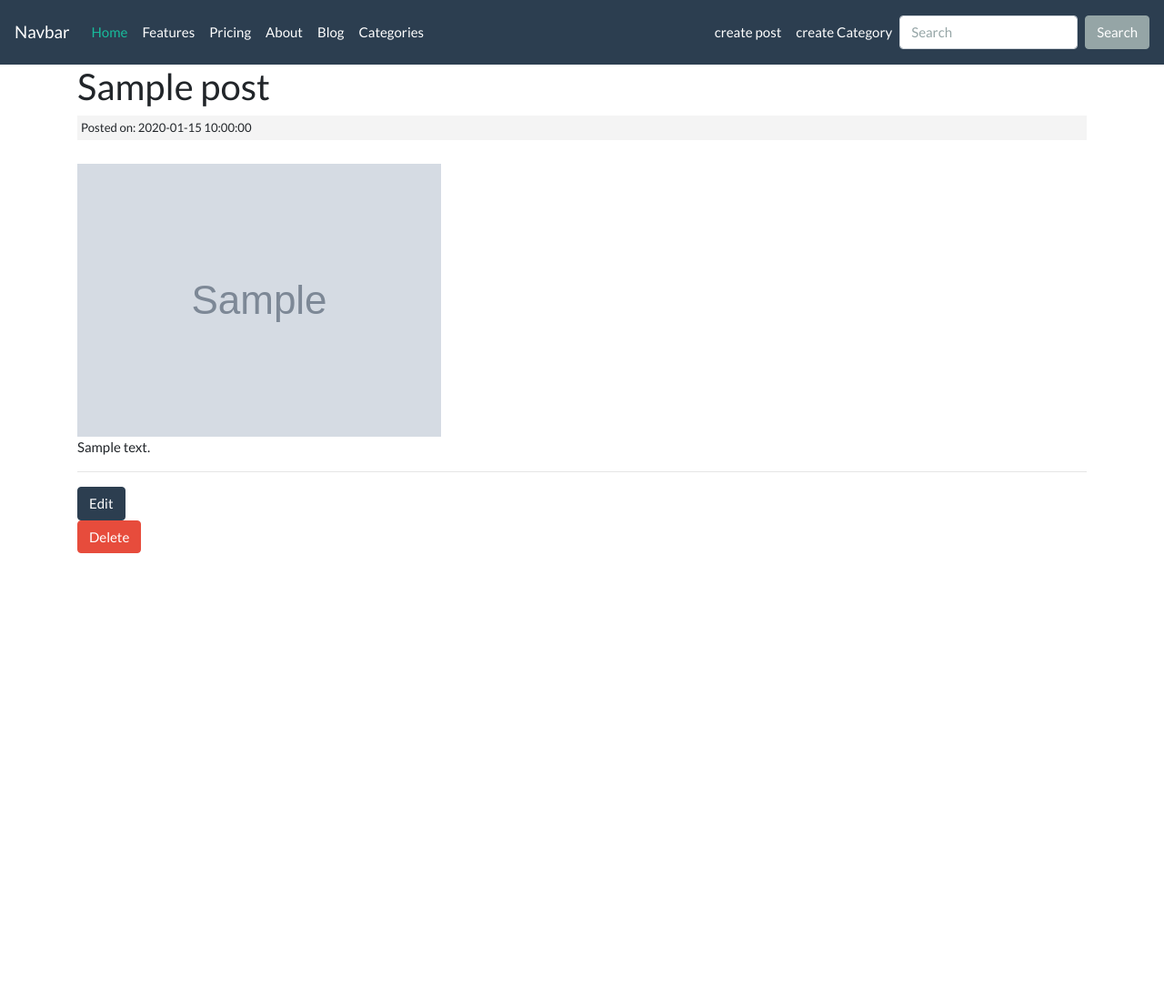
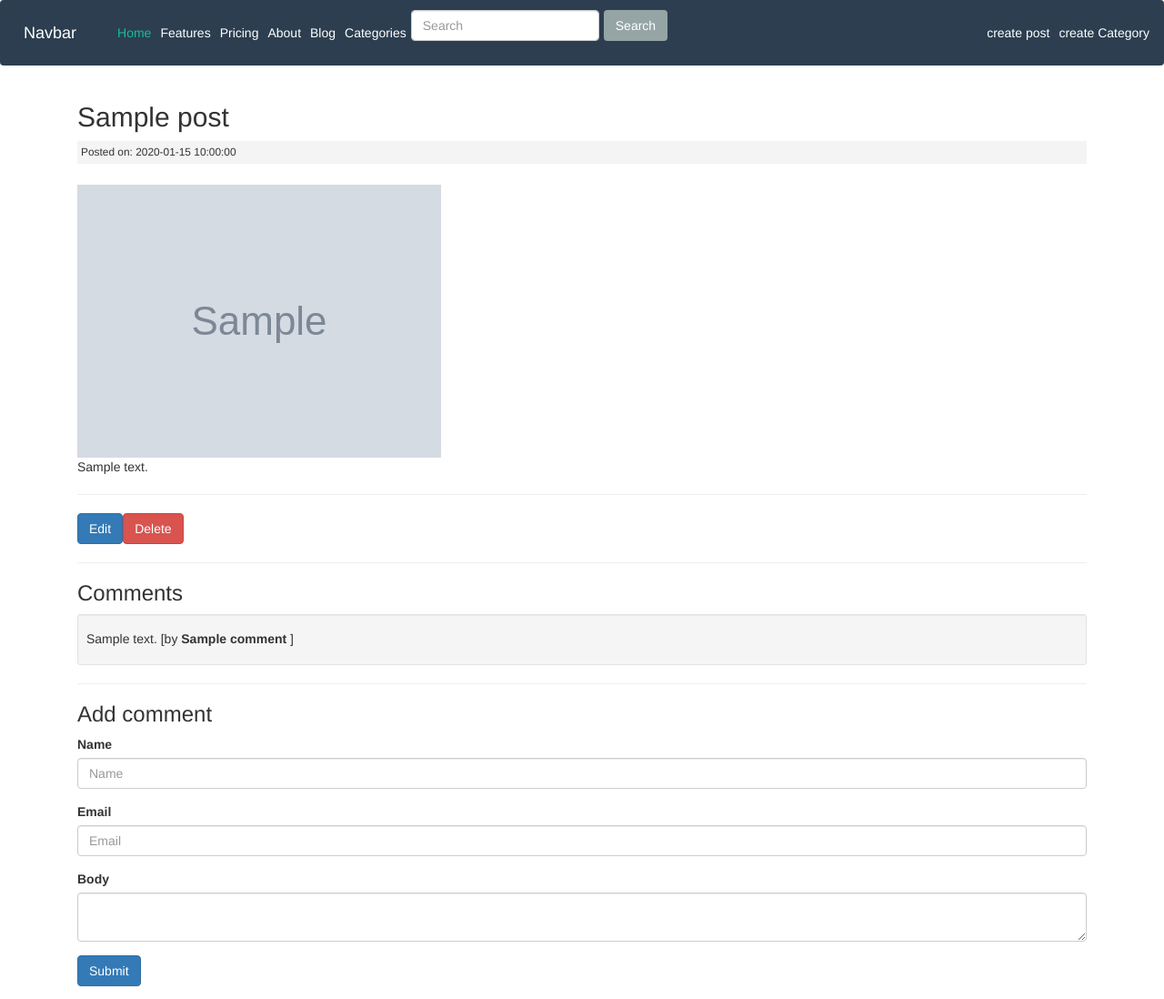
Before and after one commit to vbpawar/CodeIgniter, a CodeIgniter app: page /Code/index.php/posts/sample in a window 1280 px wide. Shown: the whole page at 91% size. Before the commit the page ends 608 px from the top, so only its background shows below. Run offline with CodeIgniter, Linux system fonts and the light colour scheme; tables that the repository leaves empty or names only in its code hold one stand-in row (values such as "Sample post"); grey boxes marked "Sample" are stand-in pictures; some libraries are stand-ins or nearby versions.

Commit message:
added blog

```diff
--- a/application/config/autoload.php
+++ b/application/config/autoload.php
@@ -132,4 +132,4 @@ $autoload['language'] = array();
 |
 |	$autoload['model'] = array('first_model' => 'first');
 */
-$autoload['model'] = array('post_model','category_model');
+$autoload['model'] = array('post_model','category_model','comment_model');
--- a/application/controllers/Posts.php
+++ b/application/controllers/Posts.php
@@ -10,6 +10,8 @@ class Posts extends CI_Controller{
     }
     public function view($slug=NULL){
         $data['post'] = $this->post_model->get_posts($slug);
+        $post_id = $data['post']['id'];
+        $data['comments'] = $this->comment_model->get_comments($post_id);
         if(empty($data['post'])){
             show_404();
         }
--- /dev/null
+++ b/application/models/Comment_model.php
@@ -0,0 +1,21 @@
+<?php
+class Comment_model extends CI_Model{
+    public function __construct()
+    {
+        $this->load->database();
+    }
+    public function create_comment($post_id){
+        $data = array(
+            'post_id' => $post_id,
+            'name' => $this->input->post('name'),
+            'email' => $this->input->post('email'),
+            'body' => $this->input->post('body')
+        );
+        return $this->db->insert('comments',$data);
+    }
+
+    public function get_comments($post_id){
+        $query = $this->db->get_where('comments',array('post_id'=>$post_id));
+        return $query->result_array();
+    }
+}
--- a/application/views/posts/index.php
+++ b/application/views/posts/index.php
@@ -3,7 +3,7 @@
   <h3><?php echo $post['title']; ?></h3>
   <div class="row">
     <div class="col-md-3">
-      <img class="post_thumb" src="http://localhost/Code/assets/images/posts/<?php echo $post['post_image']; ?>"/>
+      <img class="post_thumb" src="<?php echo base_url();?>assets/images/posts/<?php echo $post['post_image']; ?>"/>
     </div>
     <div class="col-md-9">
       <small class="post_date">Posted on: <?php echo $post['created_at']; ?>In <strong><?php echo $post['name']; ?></strong></small><br>
--- a/application/views/posts/view.php
+++ b/application/views/posts/view.php
@@ -1,13 +1,44 @@
 <h2>
-    <?php echo $post['title'];?>
+    <?php echo $post['title']; ?>
 </h2>
-<small class="post_date">Posted on: <?php echo $post['created_at'];?></small><br>
-<img  src="http://localhost/Code/assets/images/posts/<?php echo $post['post_image']; ?>"/>
+<small class="post_date">Posted on: <?php echo $post['created_at']; ?></small><br>
+<img class="img-responsive" src="<?php echo base_url();?>assets/images/posts/<?php echo $post['post_image']; ?>" />
 <div class="post-body">
-<?php echo $post['body'];?>
+    <?php echo $post['body']; ?>
 </div>
 <hr>
-<a href="<?php echo base_url();?>posts/edit/<?php echo $post['slug'];?>" class="btn btn-primary pull-left">Edit</a>
-<?php echo form_open('/posts/delete/'.$post['id']);?>
+<a href="<?php echo base_url(); ?>posts/edit/<?php echo $post['slug']; ?>" class="btn btn-primary pull-left">Edit</a>
+<?php echo form_open('/posts/delete/' . $post['id']); ?>
 <input type="submit" value="Delete" class="btn btn-danger">
 </form>
+<hr>
+<h3>Comments</h3>
+<?php if ($comments) : ?>
+    <?php foreach ($comments as $comment) : ?>
+    <div class="form-group">
+        <div class="well well-sm">
+            <h5><?php echo $comment['body']; ?> [by <strong><?php echo $comment['name']; ?></strong> ]</h5>
+        </div>
+</div>
+    <?php endforeach; ?>
+<?php else : ?>
+    <p>No Comments To Display</p>
+<?php endif; ?>
+<hr>
+<h3>Add comment</h3>
+<?php echo validation_errors(); ?>
+<?php echo form_open('comments/create/' . $post['id']); ?>
+<div class="form-group">
+    <label>Name</label>
+    <input type="text" name="name" placeholder="Name" class="form-control">
+</div>
+<div class="form-group">
+    <label>Email</label>
+    <input type="email" name="email" placeholder="Email" class="form-control">
+</div>
+<div class="form-group">
+    <label>Body</label>
+    <textarea name="body" id="editor1" class="form-control"></textarea>
+</div>
+<input type="hidden" name="slug" value="<?php echo $post['slug']; ?>">
+<button type="submit" class="btn btn-primary">Submit</button>
--- a/application/views/templates/header.php
+++ b/application/views/templates/header.php
@@ -2,6 +2,7 @@
 <head>
     <title>CI Blogs</title>
     <link rel="stylesheet" href="https://stackpath.bootstrapcdn.com/bootswatch/4.3.1/flatly/bootstrap.min.css">
+    <link rel="stylesheet" href="https://maxcdn.bootstrapcdn.com/bootstrap/3.4.0/css/bootstrap.min.css">
     <link rel="stylesheet" href="<?php echo base_url();?>assets/css/style.css">
     <script src="https://cdn.ckeditor.com/4.11.4/standard/ckeditor.js"></script>
     </head>
```
Also changed, not shown: application/controllers/Comments.php (added, +21 -0 lines).
